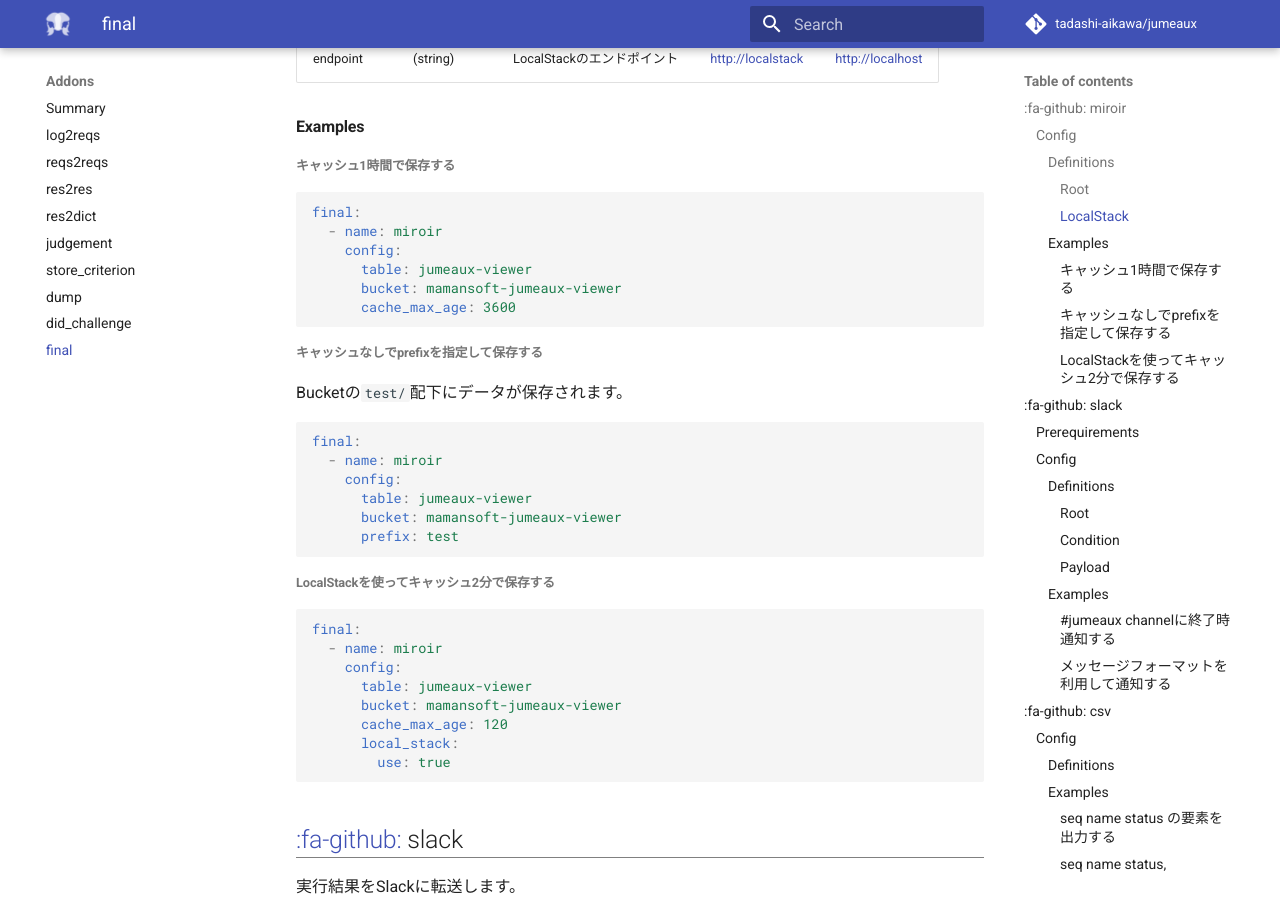
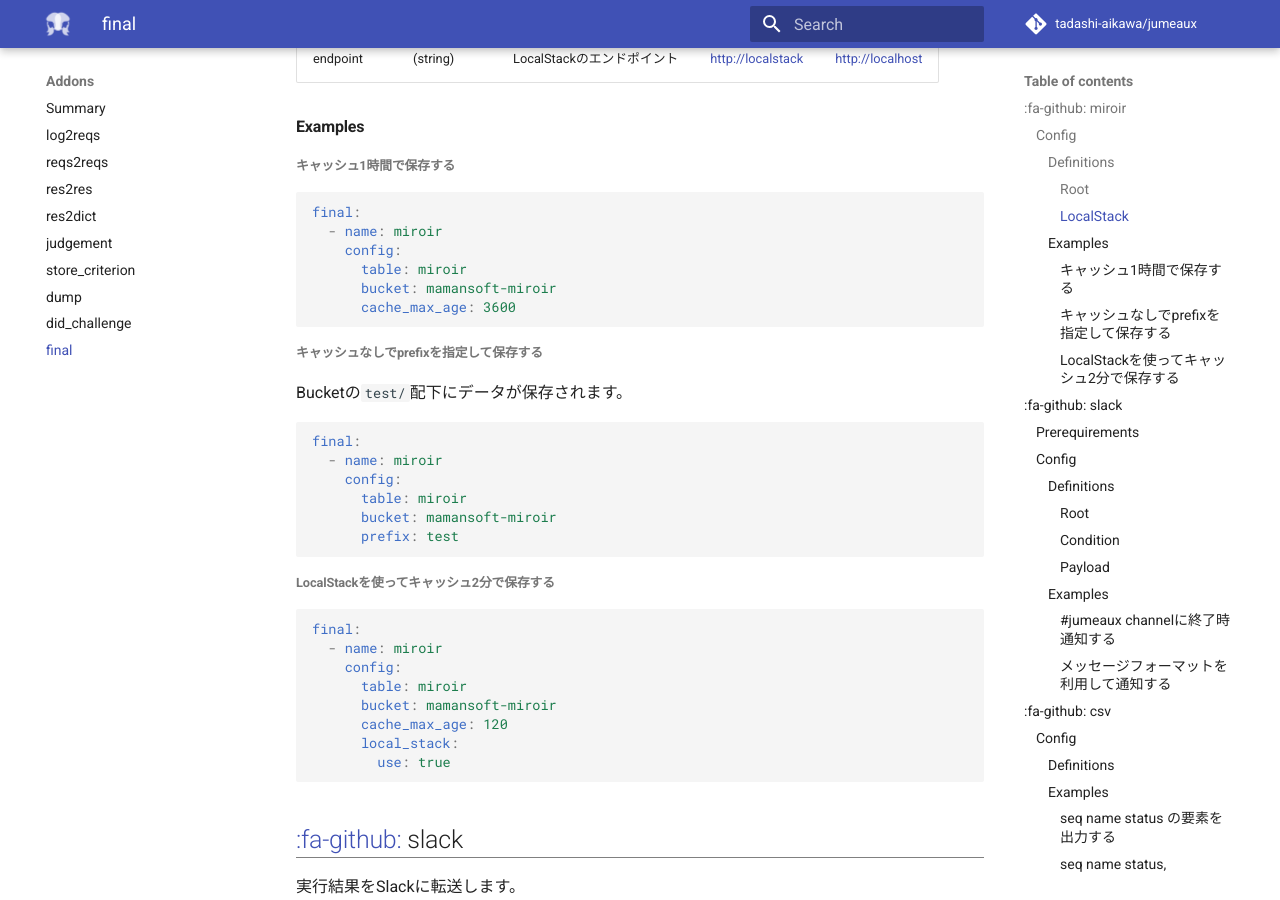
Before and after one commit to tadashi-aikawa/jumeaux, an MkDocs documentation site: the page built from docs/ja/addons/final.md, in a window 1280 px wide and 900 px high, scrolled down 1266 px. Built offline with MkDocs 1.6.1 and Material for MkDocs 9.7.7, drawn with Linux system fonts in a browser that asks for light colours; nearby versions of some CDN libraries; comment, search, counter and statistics services are not loaded; old or Windows-style settings are respelled for this version of MkDocs.

Commit message:
:pencil: Fix documentation

````diff
--- a/docs/ja/addons/final.md
+++ b/docs/ja/addons/final.md
@@ -50,8 +50,8 @@
 final:
   - name: miroir
     config:
-      table: jumeaux-viewer
-      bucket: mamansoft-jumeaux-viewer
+      table: miroir
+      bucket: mamansoft-miroir
       cache_max_age: 3600
 ```
 
@@ -63,8 +63,8 @@
 final:
   - name: miroir
     config:
-      table: jumeaux-viewer
-      bucket: mamansoft-jumeaux-viewer
+      table: miroir
+      bucket: mamansoft-miroir
       prefix: test
 ```
 
@@ -74,8 +74,8 @@
 final:
   - name: miroir
     config:
-      table: jumeaux-viewer
-      bucket: mamansoft-jumeaux-viewer
+      table: miroir
+      bucket: mamansoft-miroir
       cache_max_age: 120
       local_stack:
         use: true
````
